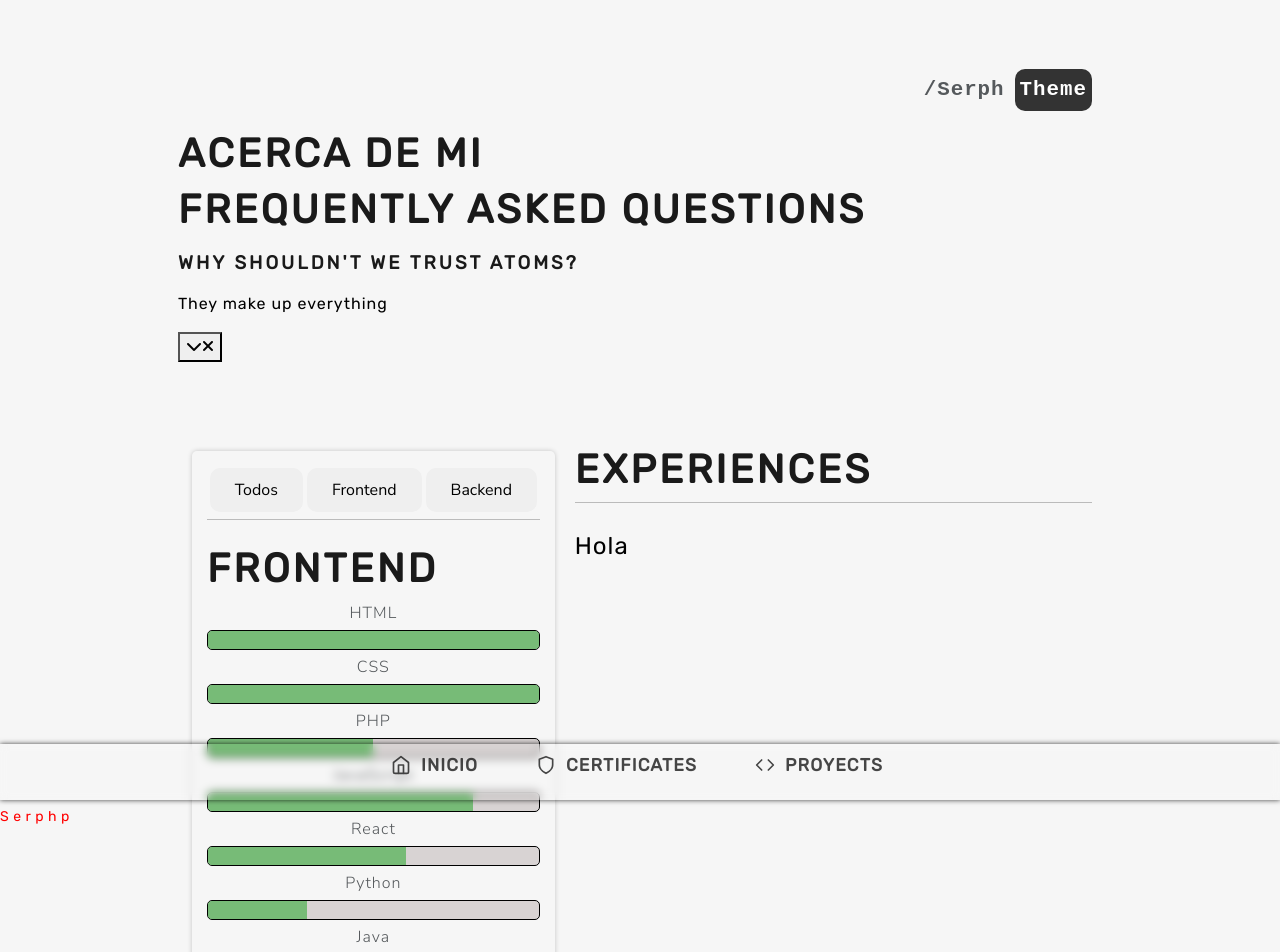
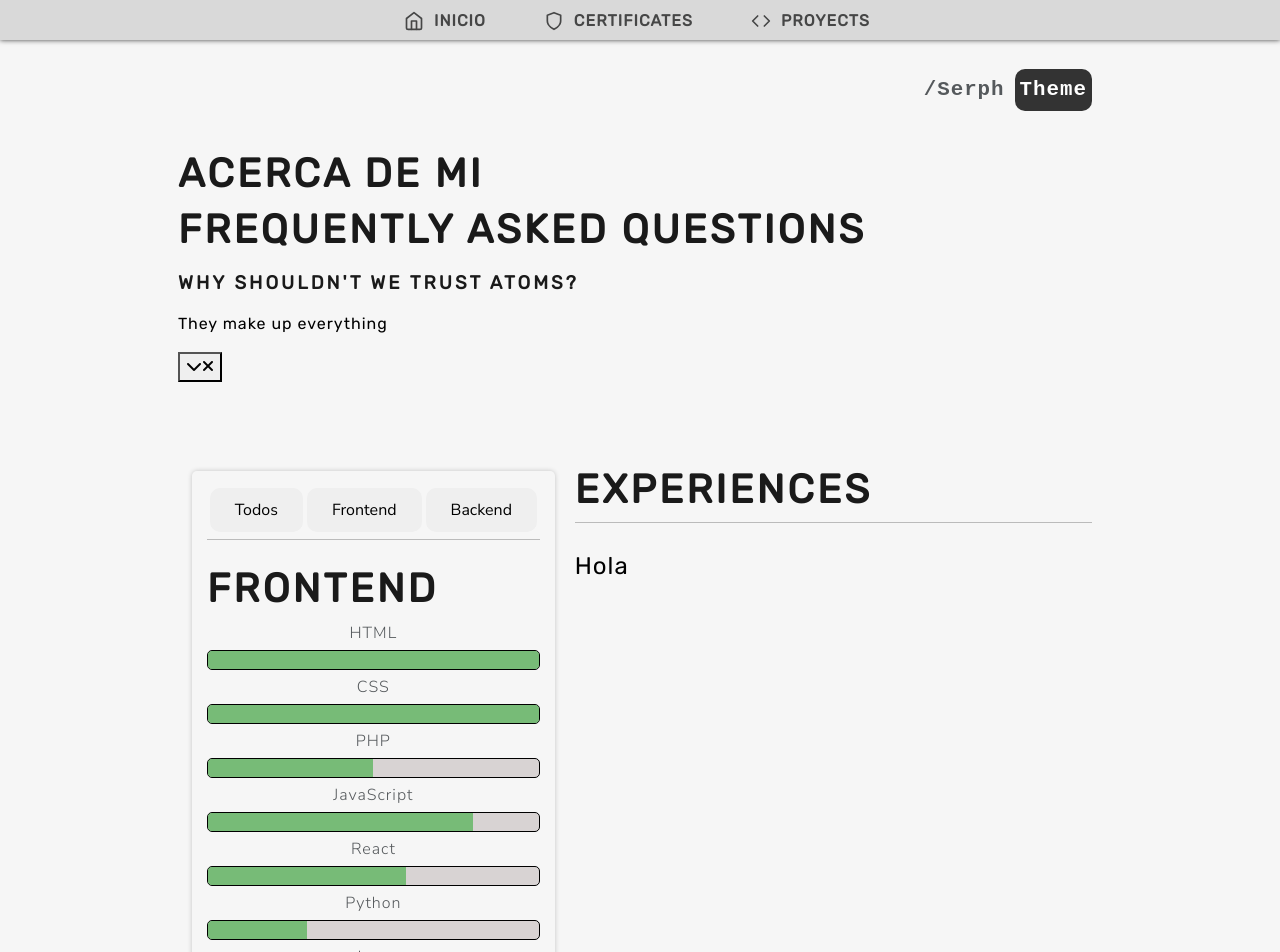
Before and after one commit to Serphp/portf-serph, a React (Vite) app: page /about in a window 1280 px wide. Shown: the top 952 px of the page. Built offline with nearby package versions, Linux system fonts and the light colour scheme.

Commit message:
Added loading page and improves global css/ Home ++

```diff
--- a/Layout/User.jsx
+++ b/Layout/User.jsx
@@ -1,31 +1,41 @@
-import { Outlet } from "react-router-dom";
-
+import { NavLink, Outlet } from "react-router-dom";
+import React, { useState, useEffect } from 'react';
+import Loading from '../components/Loading';
 import {
     Footer,
     Navbar,
 } from "../components"
-
-//styles
 import '../node_modules/bootswatch/dist/lux/bootstrap.min.css'
 import '../src/styles/Global.scss'
-//import '../src/styles/Navbar.scss'
+
 
 
 
 const User = () => {
+
+    const [isLoading, setIsLoading] = useState(true);
+
+    useEffect(() => {
+    setTimeout(() => {
+        setIsLoading(false);
+      }, 3000); // tiempo en milisegundos para mostrar el componente de "loading"
+    }, []);
+
     return (
     <>
 
     <Navbar />
     <div className="header">
+    {/* <NavLink to="/"> Home </NavLink>
+    <NavLink to="/Certificates"> Certificates </NavLink>
+    <NavLink to="/proyectos"> Proyectos </NavLink> */}
     <div className="headermenu">
     </div>
     <div className="titlen">
         <span className="beta">Theme </span>  /Serph
-        {/* <h1><span id="serphp">Serphp</span></h1> */}
     </div>
     </div>
-    <Outlet />
+    {isLoading ? <Loading /> : <Outlet />}
     <Footer />
     </>
 
--- /dev/null
+++ b/components/Loading.jsx
@@ -0,0 +1,11 @@
+import React from 'react';
+
+const Loading = () => {
+return (
+    <div className="loading">
+        <p className='loading-text'>Cargando...</p>
+    </div>
+);
+};
+
+export default Loading;
--- a/components/Main/Navbar.jsx
+++ b/components/Main/Navbar.jsx
@@ -1,51 +1,42 @@
 import { Link } from "react-router-dom";
-
+import '../../src/styles/Nav.scss';
 
 export default function Navbar() {
 
-
     return (
-    <>
-        <nav>
+<>
+<nav>
         <div class="nav2">
-        {/* <div class="deco">_</div> */}
             <div className="containernav">
             <li className="nav-item">
                 <Link to="/">
-                    <span className="link-text"><svg className="fa2" width="40" height="40" fill="none" stroke="currentColor" stroke-linecap="round" stroke-linejoin="round" stroke-width="2" viewBox="0 0 24 24" xmlns="http://www.w3.org/2000/svg">
+                    <span className="link-text">
+                    <svg className="fa" width="40" height="40" fill="none" stroke="currentColor" stroke-linecap="round" stroke-linejoin="round" stroke-width="2" viewBox="0 0 24 24" xmlns="http://www.w3.org/2000/svg">
                     <path d="m3 9 9-7 9 7v11a2 2 0 0 1-2 2H5a2 2 0 0 1-2-2z"></path>
                     <path d="M9 22V12h6v10"></path>
                     </svg>Inicio</span>
                 </Link>
             </li>
-            {/* <li className="nav-item">
-                <Link to="/about">
-                    <span className="link-text"><img className="img" src="src/icons/about.svg"></img>About Me</span>
-                </Link>
-            </li> */}
-
             <li className="nav-item">
                 <Link to="/Certificates">
                     <span className="link-text">
-                    <svg className="fa2" width="40" height="40" fill="none" stroke="currentColor" stroke-linecap="round" stroke-linejoin="round" stroke-width="2" viewBox="0 0 24 24" xmlns="http://www.w3.org/2000/svg">
+                    <svg className="fa" width="40" height="40" fill="none" stroke="currentColor" stroke-linecap="round" stroke-linejoin="round" stroke-width="2" viewBox="0 0 24 24" xmlns="http://www.w3.org/2000/svg">
                     <path d="M12 22s8-4 8-10V5l-8-3-8 3v7c0 6 8 10 8 10z"></path>
                     </svg>Certificates</span>
                 </Link>
             </li>
             <li className="nav-item">
                 <Link to="/proyectos">
-                    <span className="link-text"><svg className="fa2" width="40" height="40" fill="none" stroke="currentColor" stroke-linecap="round" stroke-linejoin="round" stroke-width="2" viewBox="0 0 24 24" xmlns="http://www.w3.org/2000/svg">
+                    <span className="link-text">
+                    <svg className="fa" width="40" height="40" fill="none" stroke="currentColor" stroke-linecap="round" stroke-linejoin="round" stroke-width="2" viewBox="0 0 24 24" xmlns="http://www.w3.org/2000/svg">
                     <path d="m16 18 6-6-6-6"></path>
                     <path d="m8 6-6 6 6 6"></path>
                     </svg>Proyects</span>
                 </Link>
             </li>
         </div>
-        <li className="logo">Serphp</li>
-        {/* <div class="deco">_</div> */}
         </div>
         </nav>
-
-    </>
+</>
     )
 };
--- a/src/styles/Global.scss
+++ b/src/styles/Global.scss
@@ -47,9 +47,19 @@ body {
   border-color: #000 solid 5px;
   transition: all 0.5s ease-in-out;
   @media screen and (max-width: 1268px) {
-    max-width: 95%;
+    max-width: 90%;
     margin: auto;
     padding: 0px;
+    .header {
+      max-width: 70%;
+      height: 100px;
+    }
+    .titlen{
+      display: none;
+    }
+    .headermenu {
+      display: none;
+    }
   }
   #pinfo {
     color: black;
@@ -727,8 +737,9 @@ footer {
 }
 
 .fa2 {
-  width: 40px;
-  padding: 10px;
+  width: 10%;
+  font-size: 20px;
+  //padding: 10px;
 }
 
 .Abutton {
@@ -860,87 +871,72 @@ footer {
   }
 }
 
-.progress-bar:hover {
-  background-color: #4db150b1;
-  animation: rainbow 1s linear infinite;
-}
-
-//ANIMACIONES
-@keyframes rainbow {
-  0% {
-    color: #ff0000;
-  }
-  25% {
-    color: #ff7f00;
-  }
-  50% {
-    color: #ffff00;
-  }
-  75% {
-    color: #00ff00;
-  }
-  100% {
-    color: #0000ff;
+.loading {
+  position: fixed;
+  top: 0;
+  left: 0;
+  right: 0;
+  bottom: 0;
+  background-color: #fff;
+  z-index: 9999;
+  display: flex;
+  justify-content: center;
+  align-items: center;
+  .loading-text {
+    font-size: 30px;
+    font-weight: 600;
+    font-family: 'Rubik', sans-serif !important;
+    color: black;
   }
 }
-//END
 
 //NAVBAR
 nav {
-
   li{
       list-style-type: none;
   }
-
   &:hover .nav-link {
       display: block;
   }
+}
 
-  .logo {
-      position: absolute;
-      animation-name: rainbow;
-      animation-duration: 1s;
-      margin-top: 40px;
-      letter-spacing: 0.5ch;
-      @media screen and (max-width: 600px) {
-        display: none;
-      }
-}
+.buttonnavbar {
+  position: fixed;
+  top: 0;
+  left: 0;
+  right: 0;
+  z-index: 2;
+  background-color: #ffffff;
+  border-radius: 50%;
+  width: 7%;
+  .navoff {
+    display: none;
+  }
 }
 
 .nav2 {
   position: fixed;
-  //display: flex;
-  //justify-content: center;
-  min-height: 7%;
-  bottom: 0;
+  min-height: 5%;
+  top: 0;
+  bottom: 1;
   left: 0;
   right: 0;
   z-index: 2;
   box-shadow: 0px 0px 5px 0px rgba(0,0,0,0.75);
   //background: linear-gradient(to top, black, white);
   backdrop-filter: blur(5px);
-  transition: height 1s;
-
-  &:hover .logo {
-      animation: rainbow 7s ease-in infinite;
-  }
+  background-color: #d5d5d5dd;
+  //transition: all 1s;
   @media screen and (max-width: 600px) {
-
-    height: 5%;
-  }
-
-}
-.nav2:hover {
-  height: 7%;
-  @media screen and (max-width: 600px) {
-    height: 5%;
+    height: 6%;
   }
 }
 
 .header {
   display: flex;
   justify-content: space-between;
+  align-items: center;
+  margin-bottom: 20px;
   .headermenu{
     margin-left: 180px;
     margin-bottom: 80px;
@@ -961,6 +957,7 @@ nav {
   font-size: 1.3em;
   font-weight: 800;
   transition: 0.5s;
+
   .beta {
     //display: none;
     //border: #000 solid 1px;
@@ -994,19 +991,10 @@ nav {
 
 }
 
-// ul {
-
-//   @media screen and (max-width: 400px) {
-//     display: flex;
-//     justify-content: center;
-//     flex-direction: row;
-//   }
-// }
-
 .nav-link {
   display: block;
   height: 35px;
-  color: var(--text-primary);
+  color: #fff;
   text-decoration: none;
   filter: grayscale(100%) opacity(0.7);
   //transition: var(5s);
@@ -1020,24 +1008,30 @@ nav {
   //text-align: center;
 }
 
+
+//CLICK NAVBAR
 .link-text {
   display: flex;
   align-items: center;
-  font-size: 1.1rem;
+  font-size: 1rem;
   font-weight: 600;
   letter-spacing: 0.1ch;
   text-transform: uppercase;
   margin-left: 1rem;
   opacity: 0.8;
+  color: #212222;
+  border-bottom: #00000000 solid 0px;
+  transition: all 0.3s ease-in-out;
   @media screen and (max-width: 600px) {
     display: flex;
-    //flex-direction: row;
     justify-content: center;
     margin-left: 0;
     font-size: 0px;
   }
   &:hover {
       opacity: 1;
+      color: #48C2D6;
+      border-top:  #000 solid 2px;
   }
 }
 
--- /dev/null
+++ b/src/styles/Nav.scss
@@ -0,0 +1,69 @@
+.header_section {
+    width: 100%;
+    float: left;
+    background-color: #fef4ec;
+    height: auto;
+    background-size: 100%;
+}
+
+.container-fluid {
+    width: 100%;
+    padding-right: 15px;
+    padding-left: 15px;
+    margin-right: auto;
+    margin-left: auto;
+}
+
+.toggle_icon {
+    padding: 10px 0px;
+}
+
+.sidenav {
+    height: 100%;
+    width: 0;
+    position: fixed;
+    z-index: 1;
+    top: 0;
+    left: 0;
+    background-color: #111;
+    overflow-x: hidden;
+    transition: 0.5s;
+    padding-top: 60px;
+    text-align: center;
+}
+
+.sidenav a {
+    padding: 4px 8px 4px 8px;
+    text-decoration: none;
+    font-size: 20px;
+    color: #ffffff;
+    display: block;
+    transition: 0.3s;
+}
+
+.sidenav a:hover {
+    color: #fc967e;
+}
+
+.sidenav .closebtn {
+    position: absolute;
+    top: 0;
+    right: 25px;
+    font-size: 36px;
+    margin-left: 50px;
+}
+
+.sidenav {
+    z-index: 99999999999999;
+    background-color: rgb(0, 0, 0, 0.9);
+}
+
+@media screen and (max-width: 450px) {
+    .sidenav {
+        padding-top: 15px;
+        background-color: rgb(0, 0, 0, 0.9);
+    }
+    .sidenav a {
+        font-size: 18px;
+    }
+}
--- a/src/styles/Proyect.scss
+++ b/src/styles/Proyect.scss
@@ -28,10 +28,15 @@ $section-bg-color: #ffffff9d;
         width: 50%;
         display: flex;
         flex-flow: wrap;
+        //margin-bottom: 10px;
         flex-grow: 2;
         justify-content: center;
         align-items: center;
+
+        //order
         border-bottom: rgba(51, 51, 51, 0.199) solid 1px;
+        border-top: rgba(51, 51, 51, 0.199) solid 1px;
+        //background-color: #333;
 
     .image-container {
     display: flex;
```
Also changed, not shown: components/Proyects.jsx (+5 -10 lines), pages/Home.jsx (+11 -2 lines), serph/NProyects.js (+23 -4 lines).
